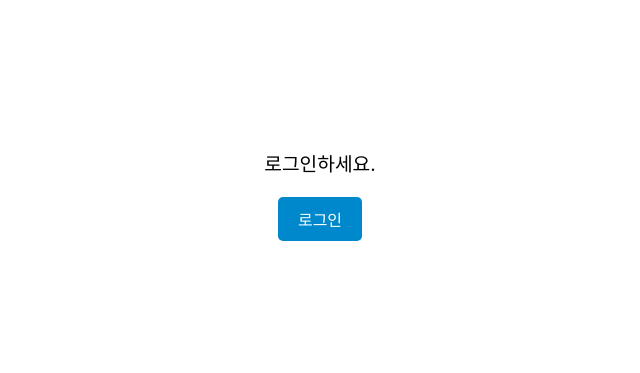
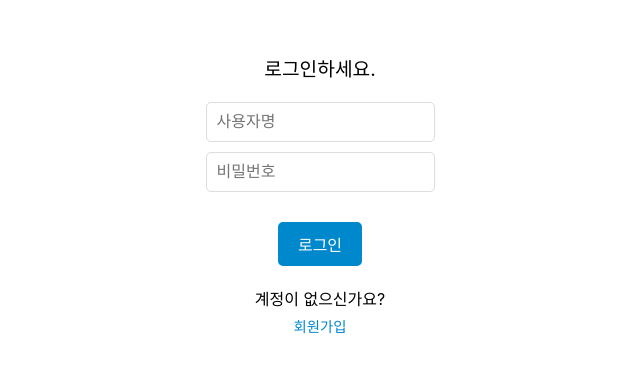
Before and after one commit to jhphon0730/TeamSyncMessenger-Frontend, a React (Vite) app in the folder frontend/: page /user/login in a window 1280 px wide. Shown: the part 205-578 px from the top of the page, without its empty margins (320-960 px from the left). Built offline with nearby package versions, Linux system fonts and the light colour scheme.

Commit message:
* Add Login Page Button & CSS

```diff
--- a/frontend/src/pages/user/LoginPage.tsx
+++ b/frontend/src/pages/user/LoginPage.tsx
@@ -1,5 +1,6 @@
 import React from "react";
 import { Fragment } from "react";
+import { Link } from "react-router-dom";
 
 import styles from "../../styles/pages/user/login.module.css"
 
@@ -10,14 +11,32 @@ const LoginPage: React.FC = () => {
 
   return (
     <Fragment>
-      <div className={styles.telegram_login_container}>
-        <div className={styles.telegram_login_content}>
-          <p className={styles.telegram_login_text}>
+      <div className={styles.login_container}>
+        <div className={styles.login_content}>
+          <p className={styles.login_text}>
             로그인하세요.
           </p>
-          <button className={styles.telegram_login_button} onClick={handleLogin}>
+          <div className={styles.input_container}>
+            <input
+              type="text"
+              placeholder="사용자명"
+              className={styles.input}
+            />
+            <input
+              type="password"
+              placeholder="비밀번호"
+              className={styles.input}
+            />
+          </div>
+          <button className={styles.login_button} onClick={handleLogin}>
             로그인
           </button>
+          <div className={styles.signup_container}>
+            <span>계정이 없으신가요?</span>
+            <Link to="/signup" className={styles.signup_link}>
+              회원가입
+            </Link>
+          </div>
         </div>
       </div>
     </Fragment>
--- a/frontend/src/styles/pages/user/login.module.css
+++ b/frontend/src/styles/pages/user/login.module.css
@@ -1,4 +1,4 @@
-.telegram_login_container {
+.login_container {
   display: flex;
   flex-direction: column;
   align-items: center;
@@ -6,16 +6,16 @@
   height: 100vh;
 }
 
-.telegram_login_content {
+.login_content {
   text-align: center;
 }
 
-.telegram_login_text {
+.login_text {
   font-size: 1.2em;
   margin-bottom: 20px;
 }
 
-.telegram_login_button {
+.login_button {
   background-color: #0088cc;
   color: #fff;
   padding: 10px 20px;
@@ -24,3 +24,44 @@
   cursor: pointer;
   border-radius: 5px;
 }
+
+.input_container {
+  display: flex;
+  flex-direction: column;
+  width: 100%;
+  margin-bottom: 20px;
+}
+
+.input {
+  padding: 10px;
+  margin-bottom: 10px;
+  border: 1px solid #ddd;
+  border-radius: 5px;
+  width: 100%;
+  box-sizing: border-box;
+  font-size: 1em;
+}
+
+.input:focus {
+  border-color: #0088cc;
+  outline: none;
+}
+
+.signup_container {
+  display: flex;
+  flex-direction: column;
+  align-items: center;
+  margin-top: 20px;
+}
+
+.signup_link {
+  text-decoration: none;
+  color: #0088cc;
+  font-size: 0.9em;
+  margin-top: 5px;
+  transition: color 0.3s;
+}
+
+.signup_link:hover {
+  color: #005580; /* hover 시 색 변경 */
+}
```
